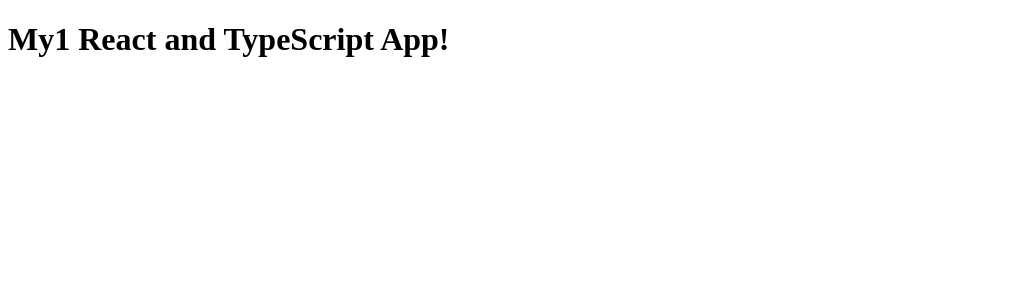
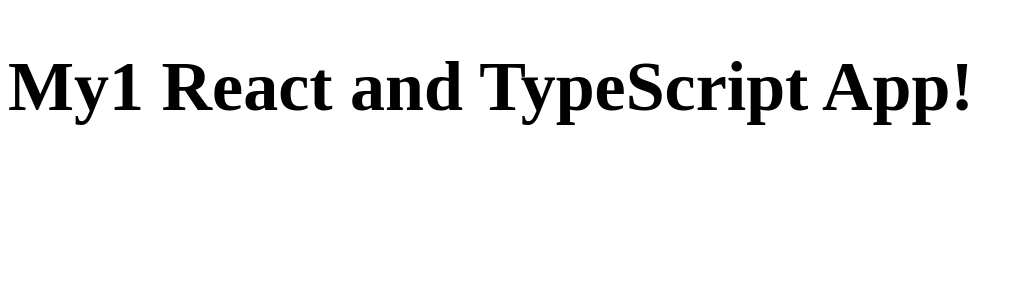
Before and after one commit to PetrykVitalii/test2, a React app: page / in a window 1280 px wide. Shown: the top 300 px of the page, without its empty margins (0-1023 px from the left). Built offline with nearby package versions, Linux system fonts and the light colour scheme.

Commit message:
add style

```diff
--- a/src/components/App.tsx
+++ b/src/components/App.tsx
@@ -23,6 +23,8 @@
 };
 
 const Div = styled.h1`
+  font-size: 70px;
+  font-weight: 900;
 `;
 
 export default App;
```
